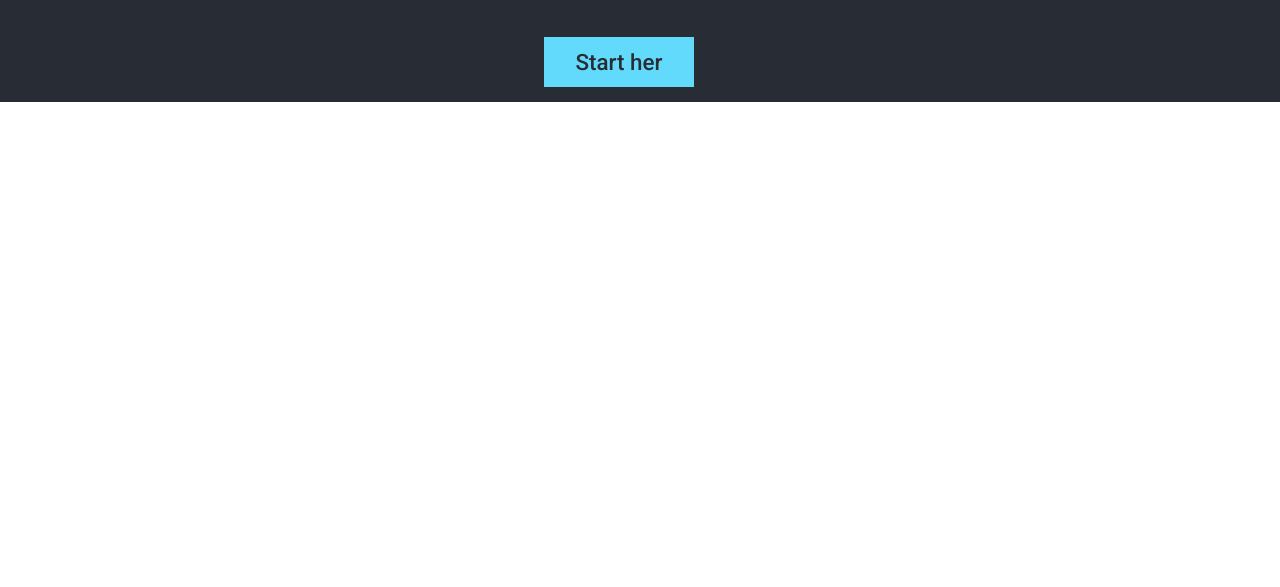
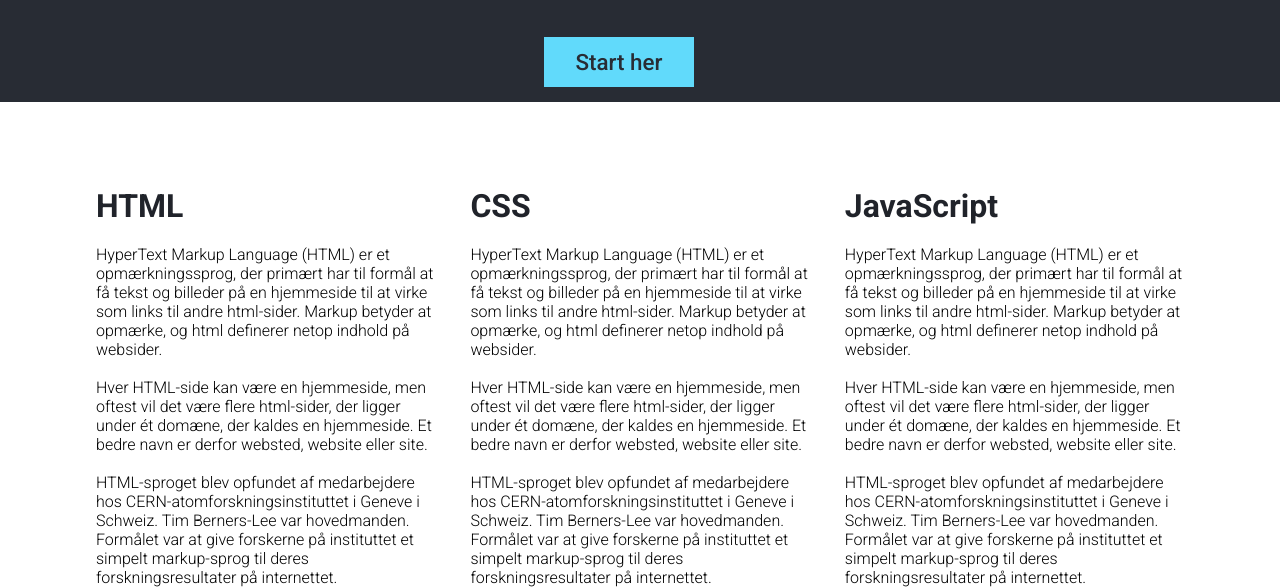
Before and after one commit to MarcNygaard/marcnygaard.github.io, a plain HTML site: page index.html in a window 1280 px wide. Shown: the part 293-880 px from the top of the page. Before the commit the page ends 800 px from the top, so only its background shows below. Drawn offline with Linux system fonts and the light colour scheme.

Commit message:
2. Version

```diff
--- a/css/main.css
+++ b/css/main.css
@@ -101,4 +101,36 @@ h5 {
 }
 
 
-/** ... **/
+/** Her er style for den del som er historie om de forskellige sprog **/
+
+#historie {
+  width: 90%;
+  margin-left: 7.5%;
+  margin-top: 100px;
+}
+
+#html-historie {
+  width: 30%;
+  float: left;
+  font-weight: 100;
+}
+
+#css-historie {
+  width: 30%;
+  float: left;
+  margin-left: 2.5%;
+  font-weight: 100;
+}
+
+#js-historie {
+  width: 30%;
+  float: left;
+  margin-left: 2.5%;
+  font-weight: 100;
+}
+
+h6 {
+  font-size: 2em;
+  margin-bottom: 20px;
+  color: #20232A;
+}
--- a/index.html
+++ b/index.html
@@ -30,6 +30,26 @@
         <div class="knap">
           <a href="komigang.html" id="starther"><h5>Start her</h5></a>
         </div>
+        <div id="historie">
+          <div id="html-historie">
+            <h6>HTML</h6>
+            <p>HyperText Markup Language (HTML) er et opmærkningssprog, der primært har til formål at få tekst og billeder på en hjemmeside til at virke som links til andre html-sider. Markup betyder at opmærke, og html definerer netop indhold på websider.<br><br>
+            Hver HTML-side kan være en hjemmeside, men oftest vil det være flere html-sider, der ligger under ét domæne, der kaldes en hjemmeside. Et bedre navn er derfor websted, website eller site.<br><br>
+            HTML-sproget blev opfundet af medarbejdere hos CERN-atomforskningsinstituttet i Geneve i Schweiz. Tim Berners-Lee var hovedmanden. Formålet var at give forskerne på instituttet et simpelt markup-sprog til deres forskningsresultater på internettet.</p>
+          </div>
+          <div id="css-historie">
+            <h6>CSS</h6>
+            <p>HyperText Markup Language (HTML) er et opmærkningssprog, der primært har til formål at få tekst og billeder på en hjemmeside til at virke som links til andre html-sider. Markup betyder at opmærke, og html definerer netop indhold på websider.<br><br>
+            Hver HTML-side kan være en hjemmeside, men oftest vil det være flere html-sider, der ligger under ét domæne, der kaldes en hjemmeside. Et bedre navn er derfor websted, website eller site.<br><br>
+            HTML-sproget blev opfundet af medarbejdere hos CERN-atomforskningsinstituttet i Geneve i Schweiz. Tim Berners-Lee var hovedmanden. Formålet var at give forskerne på instituttet et simpelt markup-sprog til deres forskningsresultater på internettet.</p>
+          </div>
+          <div id="js-historie">
+            <h6>JavaScript</h6>
+            <p>HyperText Markup Language (HTML) er et opmærkningssprog, der primært har til formål at få tekst og billeder på en hjemmeside til at virke som links til andre html-sider. Markup betyder at opmærke, og html definerer netop indhold på websider.<br><br>
+            Hver HTML-side kan være en hjemmeside, men oftest vil det være flere html-sider, der ligger under ét domæne, der kaldes en hjemmeside. Et bedre navn er derfor websted, website eller site.<br><br>
+            HTML-sproget blev opfundet af medarbejdere hos CERN-atomforskningsinstituttet i Geneve i Schweiz. Tim Berners-Lee var hovedmanden. Formålet var at give forskerne på instituttet et simpelt markup-sprog til deres forskningsresultater på internettet.</p>
+          </div>
+        </div>
       </div>
     </section>
     <footer>
```
